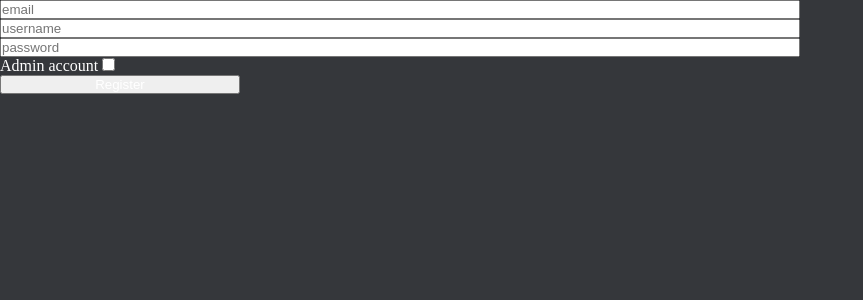
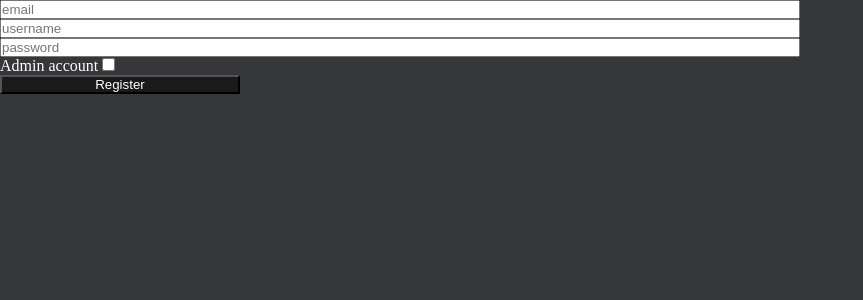
Before and after one commit to KehlerCreations/Webbshop, a PHP site: page /Public/register.php in a window 1280 px wide. Shown: the part 18-318 px from the top of the page, without its empty margins (0-863 px from the left). Run offline with PHP 8.4, Linux system fonts and the light colour scheme.

Commit message:
Update style.css

```diff
--- a/style.css
+++ b/style.css
@@ -20,7 +20,7 @@ form {
 }
 
 button {
-    background: hsl(0%, 0, 10);
+    background: hsl(0, 0%, 10%);
 }
 
 header {
```
